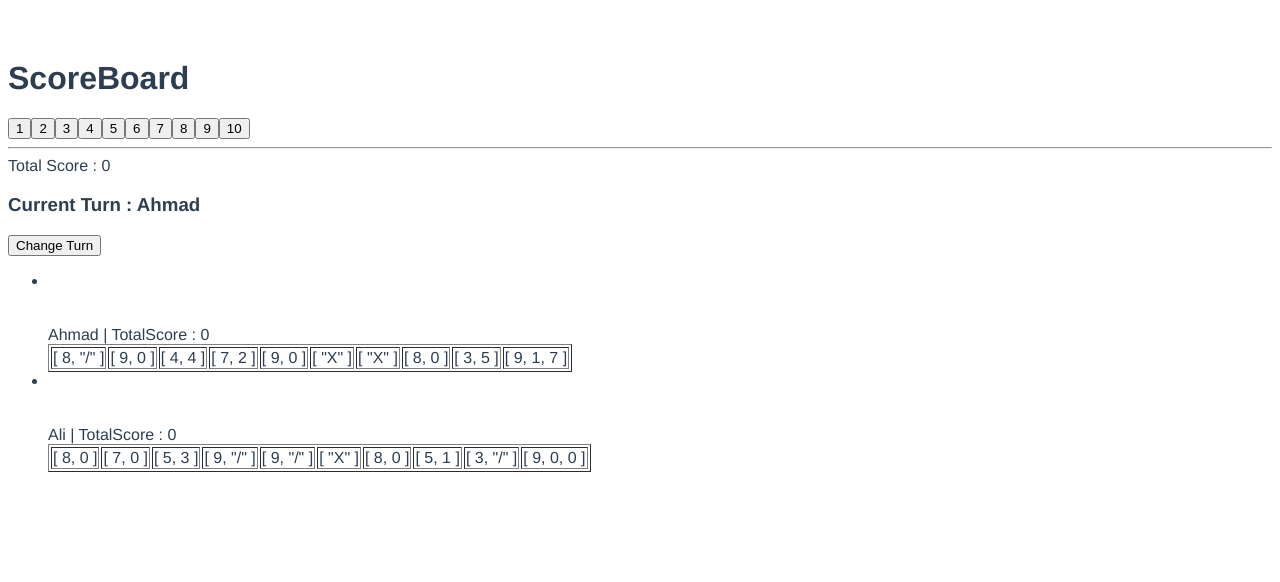
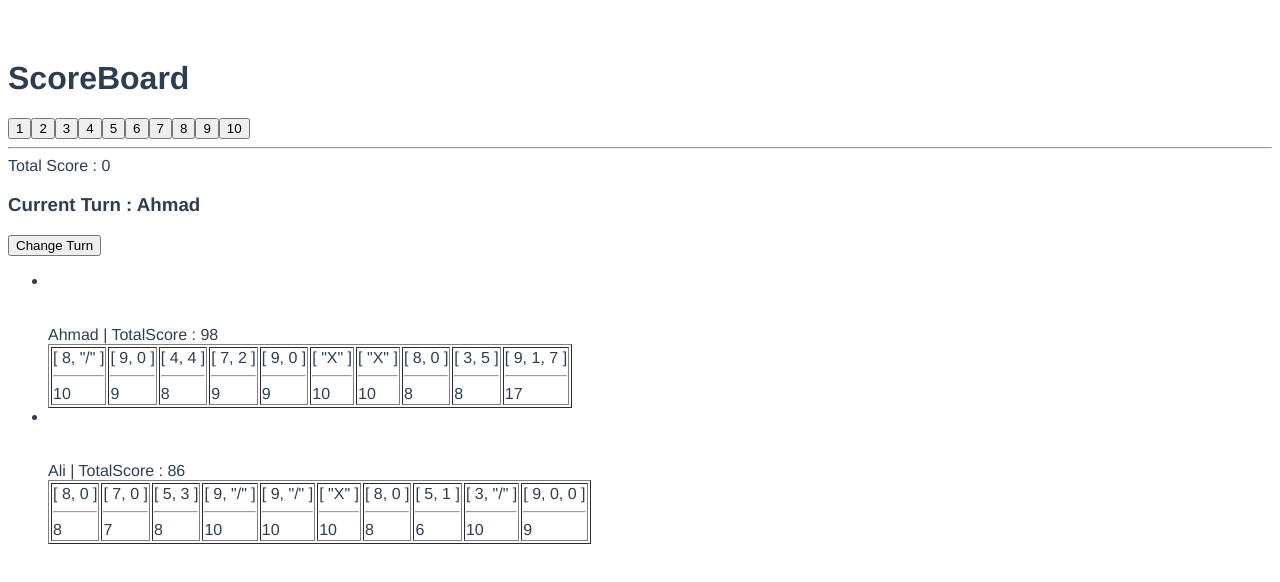
Before and after one commit to naumanahmed19/ten-pin-bowling, a Vue app: page / in a window 1280 px wide. Shown: the top 582 px of the page. Built offline with nearby package versions, Linux system fonts and the light colour scheme.

Commit message:
enh(game): calculate score without bonus points

```diff
--- a/src/App.vue
+++ b/src/App.vue
@@ -8,8 +8,10 @@
         {{player.name}} | TotalScore : {{getScore(index)}}
         <table border="1">
           <tr>
-            <td v-for="(fram,index) in player.frames" :key="index" >
-                {{fram}}
+            <td v-for="(frame,index) in player.frames" :key="index" >
+                {{frame}}
+                <hr>
+                {{calculeFrameScore(frame)}}
             </td>
           </tr>
         </table>
@@ -57,14 +59,27 @@ export default {
     },
 
     calculateScore(frames){
-      let finalScore = 0;
-      frames.forEach(element => {
+      let score = 0;
+      frames.forEach(frame => {
+        score += this.calculeFrameScore(frame);
       });
-      return finalScore;
+      return score;
     },
 
     calculeFrameScore(frame){
-
+      let s = 0;
+      if(frame[0] == 'X'){
+          s +=10;
+          //Add Bouns
+      }
+      else if(frame[1] == '/'){
+          s+=10;
+           //Add Bouns
+      }
+      else{
+        s += frame.reduce((a,b)=>a+b , 0);
+      }
+      return s;
     }
   },
 }
```
